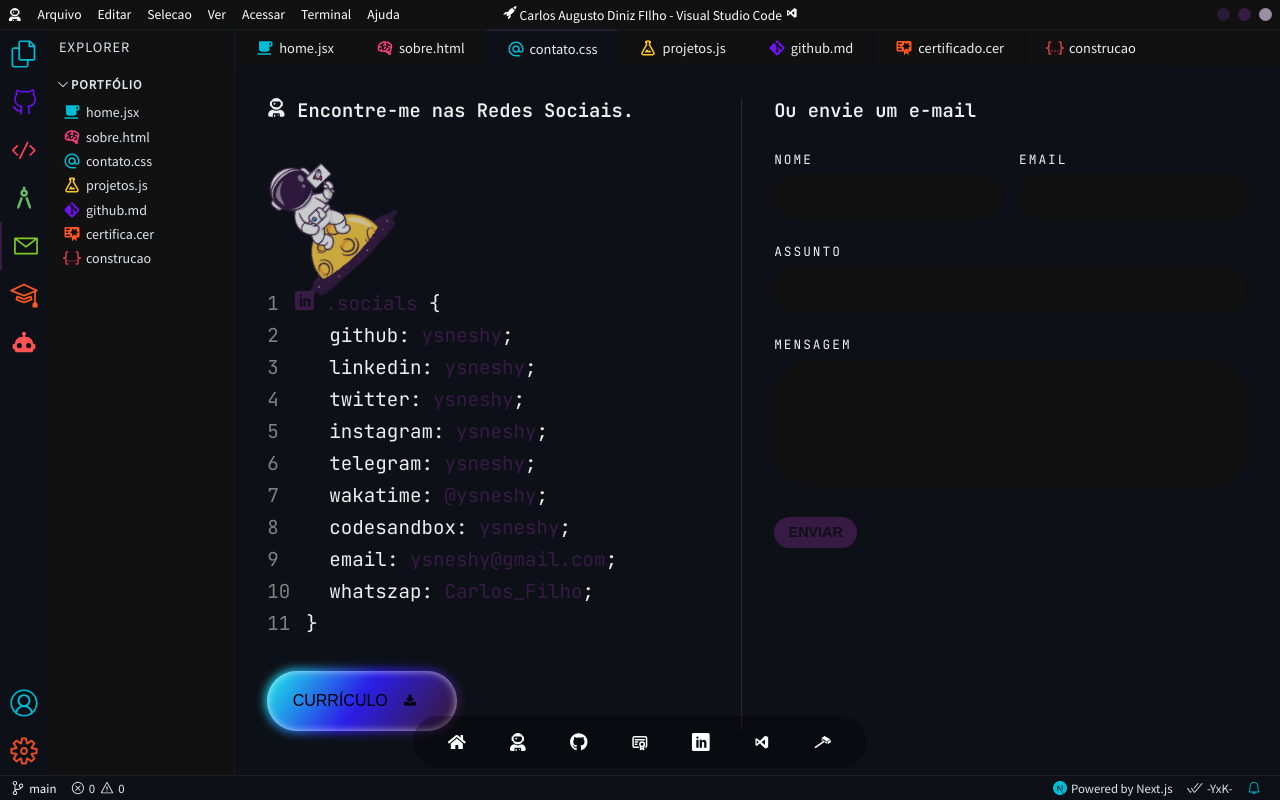
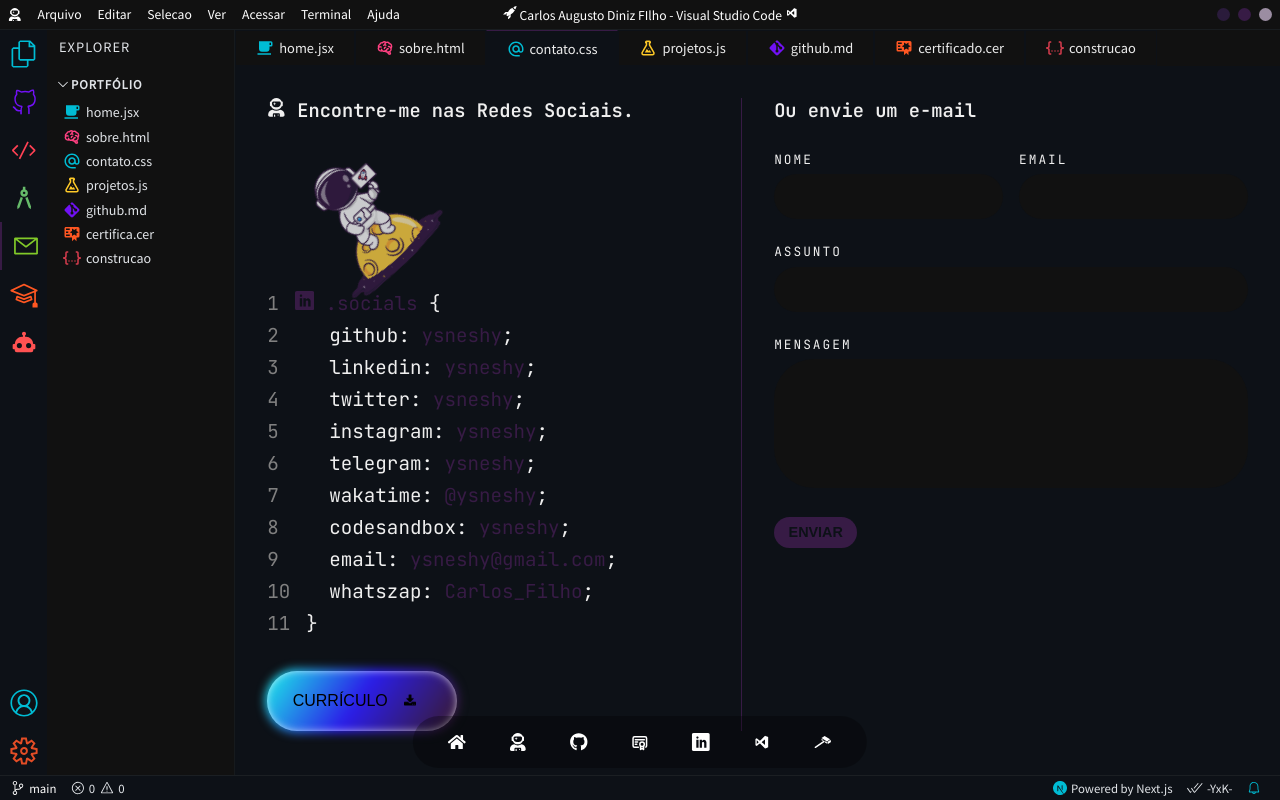
Before and after one commit to ysneshy/portfolio-carlos-filho, a Next.js app: page /contact in a window 1280 px wide. Built offline with nearby package versions, Linux system fonts and the light colour scheme.

Commit message:
upgrade50 :zap:

```diff
--- a/styles/ContactPage.module.css
+++ b/styles/ContactPage.module.css
@@ -27,7 +27,7 @@
 }
 
 .illustration {
-  width: 100px;
+  width: 190px;
   animation: float 6s ease-in-out infinite;
 }
 
```
